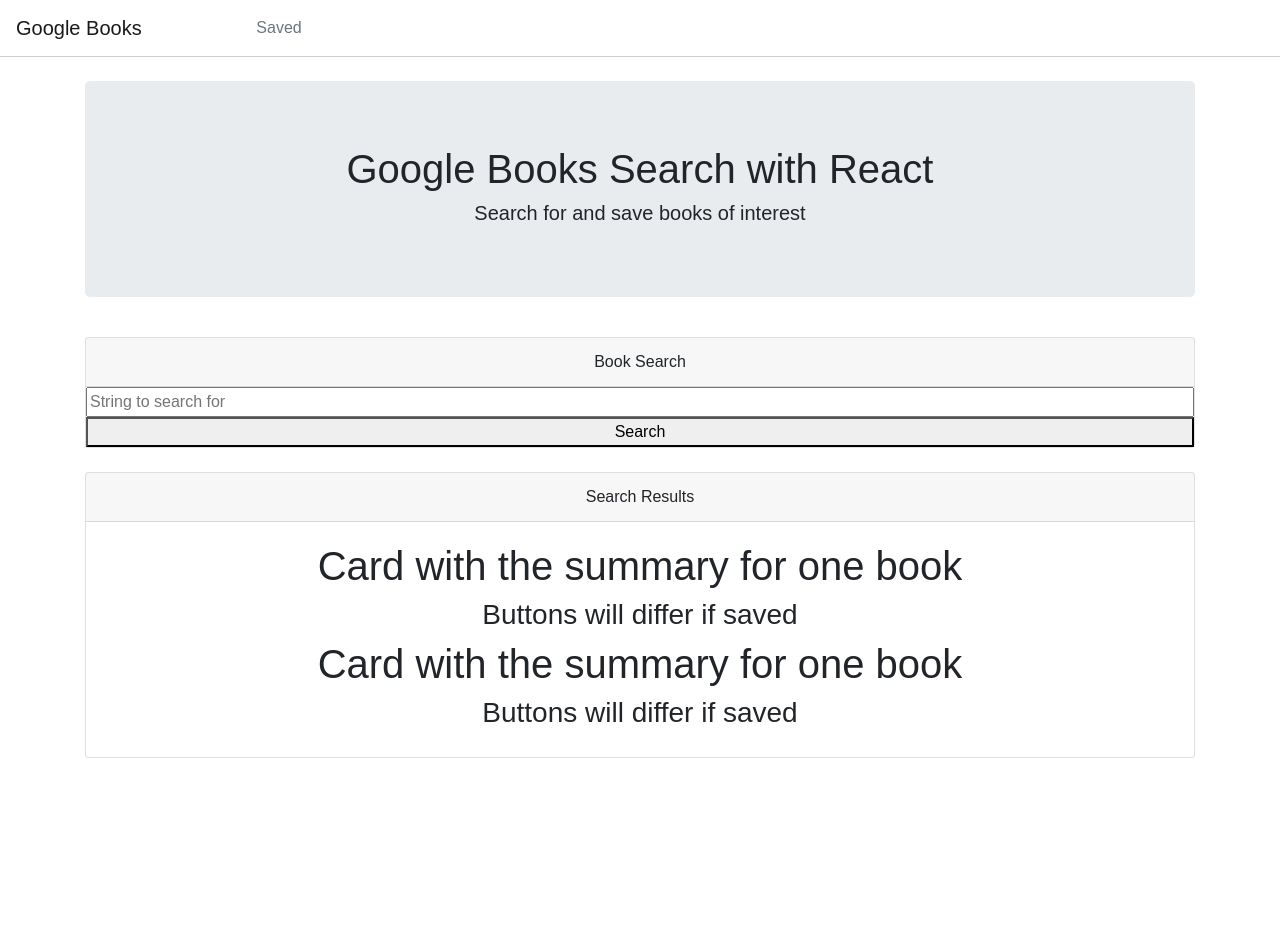
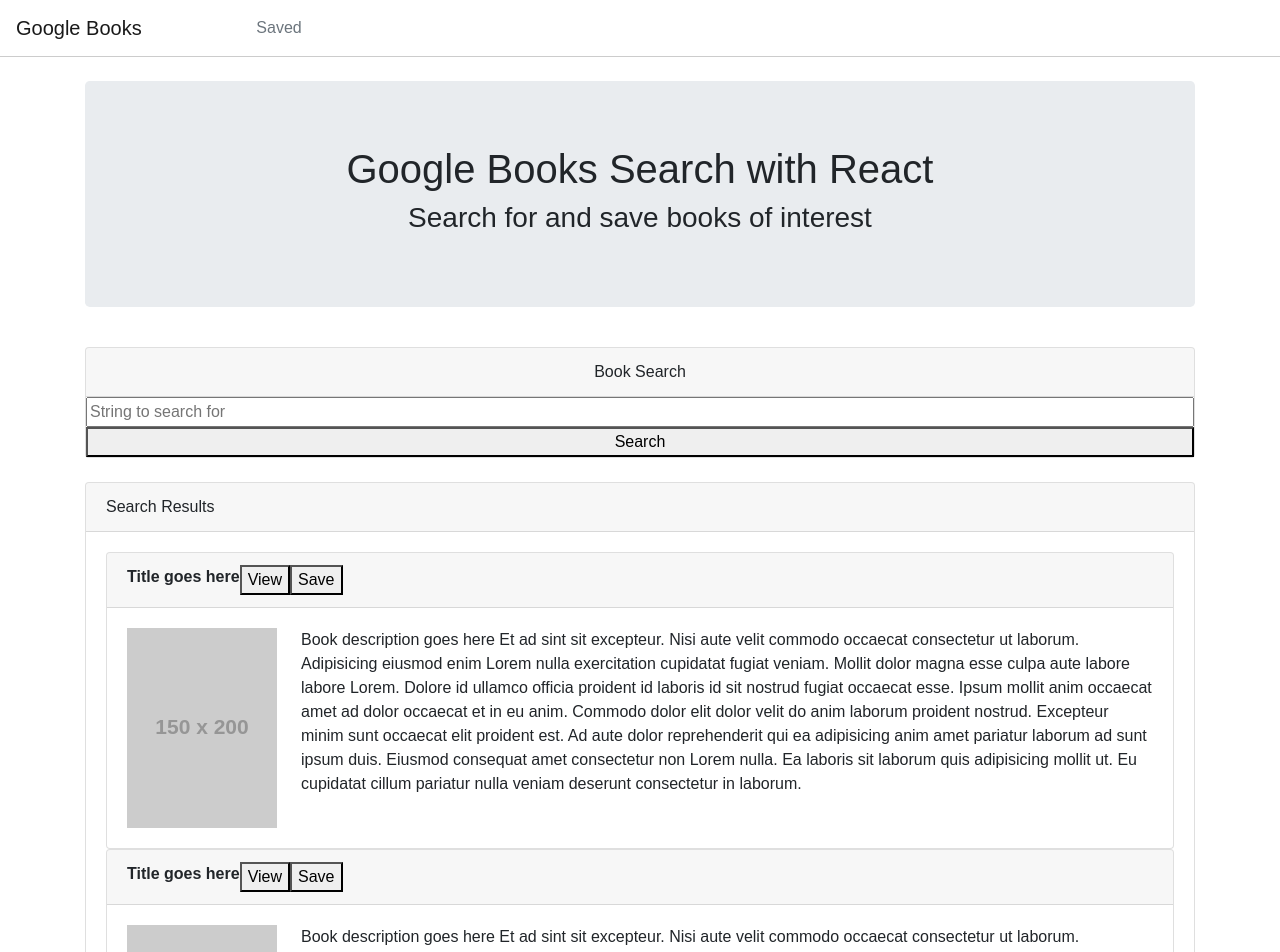
Before and after one commit to sjmarsnc/-BookReact, a React (Create React App) app in the folder client/: page /BookReact/ in a window 1280 px wide. Shown: the top 952 px of the page. Before the commit the page ends 800 px from the top, so only its background shows below. Built offline with nearby package versions, Linux system fonts and the light colour scheme.

Commit message:
format book cards and have nav bar route to home and search pages

```diff
--- a/client/src/components/BookCard.js
+++ b/client/src/components/BookCard.js
@@ -1,10 +1,37 @@
 import React from "react";
+import { Col, Row, Container } from "../components/Grid";
+import "./bookCard.css";
 
 const BookCard = () => {
   return (
-    <div>
-      <h1>Card with the summary for one book</h1>
-      <h3>Buttons will differ if saved</h3>
+    <div className="card">
+      <div className="card-header d-flex">
+        <span className="title text-left">Title goes here</span>
+        <span className="justify-content-right">
+          <button>View</button>
+          <button>Save</button>
+        </span>
+      </div>
+      <div className="card-body d-flex">
+        <span className="justify-content-left">
+          <img src="http://via.placeholder.com/150x200.png" />
+        </span>
+
+        <span className="justify-content-right ml-4 text-left">
+          Book description goes here Et ad sint sit excepteur. Nisi aute velit
+          commodo occaecat consectetur ut laborum. Adipisicing eiusmod enim
+          Lorem nulla exercitation cupidatat fugiat veniam. Mollit dolor magna
+          esse culpa aute labore labore Lorem. Dolore id ullamco officia
+          proident id laboris id sit nostrud fugiat occaecat esse. Ipsum mollit
+          anim occaecat amet ad dolor occaecat et in eu anim. Commodo dolor elit
+          dolor velit do anim laborum proident nostrud. Excepteur minim sunt
+          occaecat elit proident est. Ad aute dolor reprehenderit qui ea
+          adipisicing anim amet pariatur laborum ad sunt ipsum duis. Eiusmod
+          consequat amet consectetur non Lorem nulla. Ea laboris sit laborum
+          quis adipisicing mollit ut. Eu cupidatat cillum pariatur nulla veniam
+          deserunt consectetur in laborum.
+        </span>
+      </div>
     </div>
   );
 };
--- a/client/src/components/BookList.js
+++ b/client/src/components/BookList.js
@@ -4,7 +4,7 @@
 const BookList = ({ title }) => {
   return (
     <div className="card shadow-lg mt-4">
-      <div className="card-header">{title}</div>
+      <div className="card-header text-left">{title}</div>
       <div className="card-body">
         <BookCard />
         <BookCard />
--- a/client/src/components/Jumbotron.js
+++ b/client/src/components/Jumbotron.js
@@ -4,7 +4,7 @@
   return (
     <div className="jumbotron mt-4 mb-4 justify-content-center">
       <h1>Google Books Search with React</h1>
-      <h5>Search for and save books of interest</h5>
+      <h3>Search for and save books of interest</h3>
     </div>
   );
 };
--- a/client/src/components/Nav.js
+++ b/client/src/components/Nav.js
@@ -11,12 +11,12 @@
           </a>
         </li>
         <li className="nav-item">
-          <a className="nav-link" href="#">
+          <a className="nav-link" href="/">
             Search
           </a>
         </li>
         <li className="nav-item">
-          <a className="nav-link disabled" href="#">
+          <a className="nav-link disabled" href="/saved">
             Saved
           </a>
         </li>
--- /dev/null
+++ b/client/src/components/bookCard.css
@@ -0,0 +1,9 @@
+.card h2 {
+  font-weight: bold;
+  font-variant: ita;
+}
+
+.title {
+  font-weight: bold;
+  font-variant: italic;
+}
```
Also changed, not shown: client/src/components/BookDetail.js (deleted, +0 -11 lines), client/src/components/card.css (deleted, +0 -19 lines).
